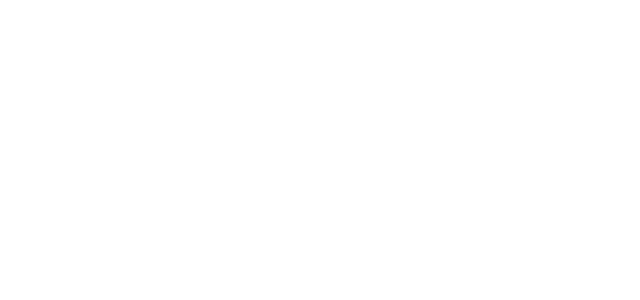
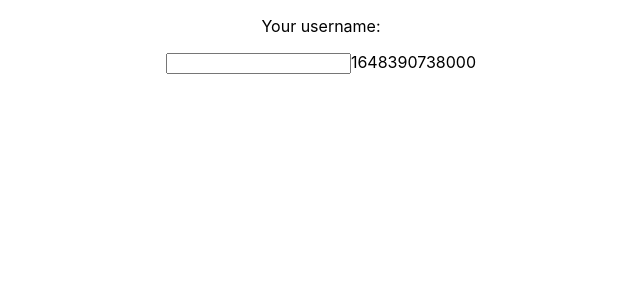
Before and after one commit to Tomoyd/frontend-framework, a React app in the folder react-proj/: page /demo/form/uncontrolled in a window 1280 px wide. Before the commit this address had no page. Shown: the top 300 px of the page, without its empty margins (319-959 px from the left). Built offline with nearby package versions, Linux system fonts and the light colour scheme.

Commit message:
feat: base-portal

```diff
--- a/react-proj/src/App.js
+++ b/react-proj/src/App.js
@@ -6,7 +6,7 @@
 function App() {
   return (
     <div className='App'>
-      <Suspense>
+      <Suspense fallback={null}>
         <Router>
           <Routes>
             {routes.map(({ path, Component }) => {
--- a/react-proj/src/demos/bestContext/storeContext/index.js
+++ b/react-proj/src/demos/bestContext/storeContext/index.js
@@ -20,7 +20,7 @@
   const ctx = useContext(ScoreApiContext);
   if (typeof ctx === 'undefined') {
     throw new Error(
-      'useScoreApiContext must be used within ScoreAPIContextProvider',
+      'useScoreApiContext must be used within ScoreAPIContextProvider'
     );
   }
   return ctx;
@@ -34,7 +34,7 @@
       increaseScore: () => setScore((v) => v + 1),
       decreaseScore: () => setScore((v) => v - 1),
     }),
-    [setScore],
+    [setScore]
   );
 
   return (
--- /dev/null
+++ b/react-proj/src/demos/form/Controlled.jsx
@@ -0,0 +1,21 @@
+import React, { useState } from 'react';
+const Uncontrolled = () => {
+  const [state, setState] = useState('1');
+  return (
+    <form>
+      <div>{state}</div>
+      <input defaultValue={state} onChange={(e) => setState(e.target.value)} />
+    </form>
+  );
+};
+const Controlled = () => {
+  const [state, setState] = useState('1');
+  return (
+    <form>
+      <div>{state}</div>
+      <input value={state} onChange={(e) => setState(e.target.value)} />
+    </form>
+  );
+};
+
+export default Controlled;
--- /dev/null
+++ b/react-proj/src/demos/form/Uncontrolled.jsx
@@ -0,0 +1,62 @@
+// @ts-nocheck
+import React from 'react';
+
+const Form = React.memo(
+  (props) => {
+    return (
+      // @ts-ignore
+      <form method='post' onSubmit={props.submitForm}>
+        <p>
+          <input
+            defaultValue={props.defaultValue}
+            type='text'
+            name='username'
+            onChange={
+              // @ts-ignore
+              props.changeUsername
+            }
+          />
+          {Date.now()}
+
+          {/* <input type='submit' disabled={!this.state.isValid} /> */}
+        </p>
+      </form>
+    );
+  },
+  (pre, next) => true
+);
+
+class Uncontrolled extends React.Component {
+  state = {
+    username: '',
+    isValid: false,
+  };
+
+  changeUsername = (e) => {
+    const { value } = e.target;
+    this.setState(() => ({
+      username: value,
+      isValid: value.length > 3,
+    }));
+  };
+
+  submitForm = (e) => {
+    e.preventDefault();
+    alert(`Hello ${this.state.username}`);
+  };
+
+  render() {
+    return (
+      <>
+        <p>Your username: {this.state.username}</p>
+        <Form
+          defaultValue={this.state.username}
+          changeUsername={this.changeUsername}
+          submitForm={this.submitForm}
+        />
+      </>
+    );
+  }
+}
+
+export default Uncontrolled;
--- /dev/null
+++ b/react-proj/src/demos/portal/ModalPortal.jsx
@@ -0,0 +1,32 @@
+import ReactDOM from 'react-dom';
+import React from 'react';
+const ModalPortal = ({ show = false, children }) => {
+  if (!show) {
+    return null;
+  }
+  let portal = document.getElementById('portal');
+  if (!portal) {
+    portal = document.createElement('div');
+    portal.id = 'portal';
+    document.body.appendChild(portal);
+  }
+
+  return ReactDOM.createPortal(
+    <div
+      style={{
+        background: 'rgba(0,0,0,0.7)',
+        height: '100vh',
+        left: 0,
+        position: 'fixed',
+        top: 0,
+        width: '100vw',
+        overflow: 'hidden',
+      }}
+    >
+      {children}
+    </div>,
+    portal
+  );
+};
+
+export default ModalPortal;
--- /dev/null
+++ b/react-proj/src/demos/portal/index.jsx
@@ -0,0 +1,20 @@
+import React, { useState } from 'react';
+import ModalPortal from './ModalPortal';
+
+const Index = () => {
+  const [isOpen, setIsOpen] = useState(false);
+  const toggle = () => {
+    setIsOpen(!isOpen);
+  };
+  return (
+    <>
+      <div>modal portal</div>
+      <button onClick={toggle}>Open</button>
+      <ModalPortal show={isOpen}>
+        <button onClick={toggle}> close</button>
+      </ModalPortal>
+    </>
+  );
+};
+
+export default Index;
--- a/react-proj/src/router.js
+++ b/react-proj/src/router.js
@@ -15,4 +15,16 @@
       import('./demos/optimization/ContentVisibility.jsx')
     ),
   },
+  {
+    path: '/demo/form/uncontrolled',
+    Component: React.lazy(() => import('./demos/form/Uncontrolled.jsx')),
+  },
+  {
+    path: '/demo/form/controlled',
+    Component: React.lazy(() => import('./demos/form/Controlled.jsx')),
+  },
+  {
+    path: '/demo/portal',
+    Component: React.lazy(() => import('./demos/portal/index.jsx')),
+  },
 ];
```
Also changed, not shown: react-proj/utils/context.js (added, +24 -0 lines).
